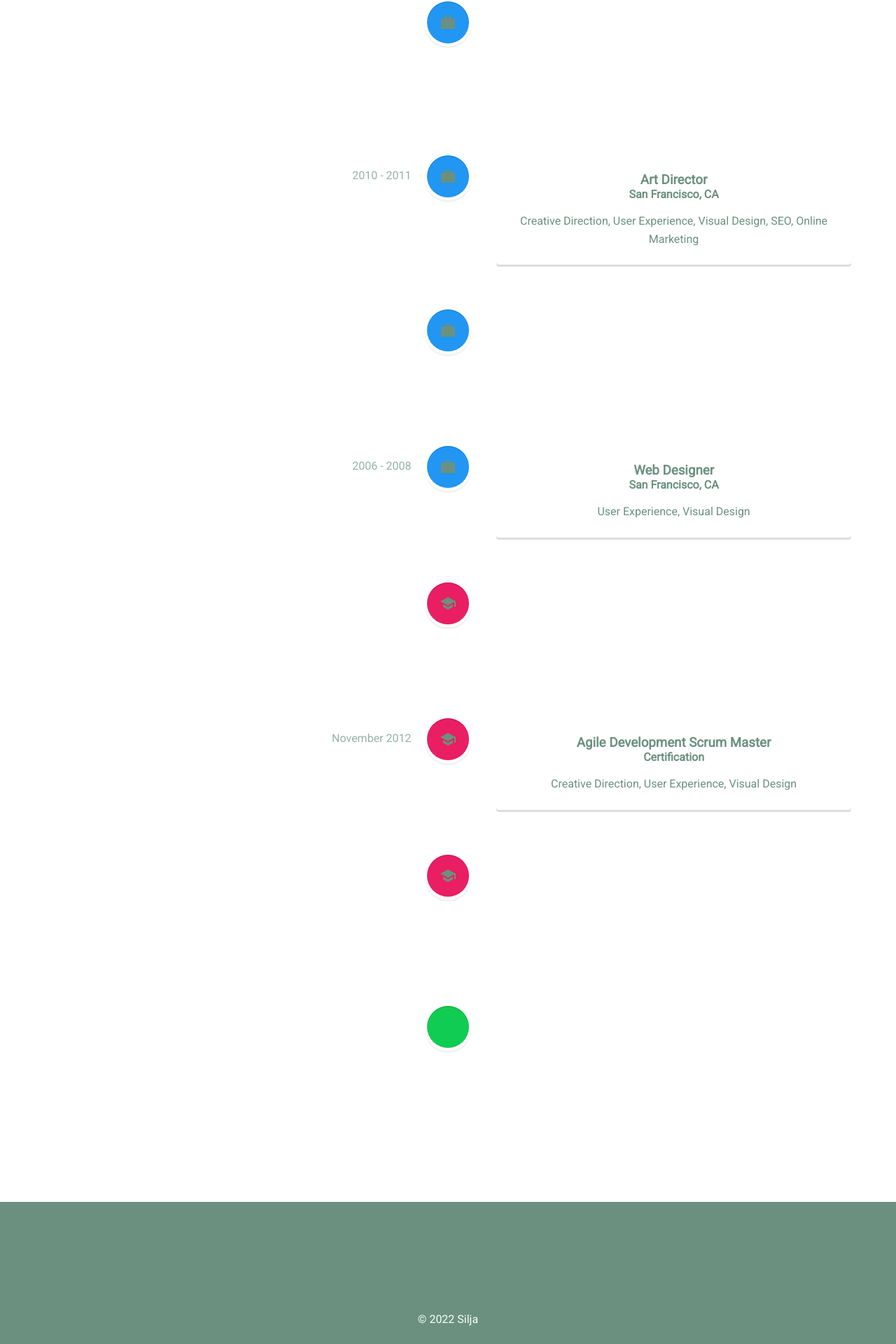
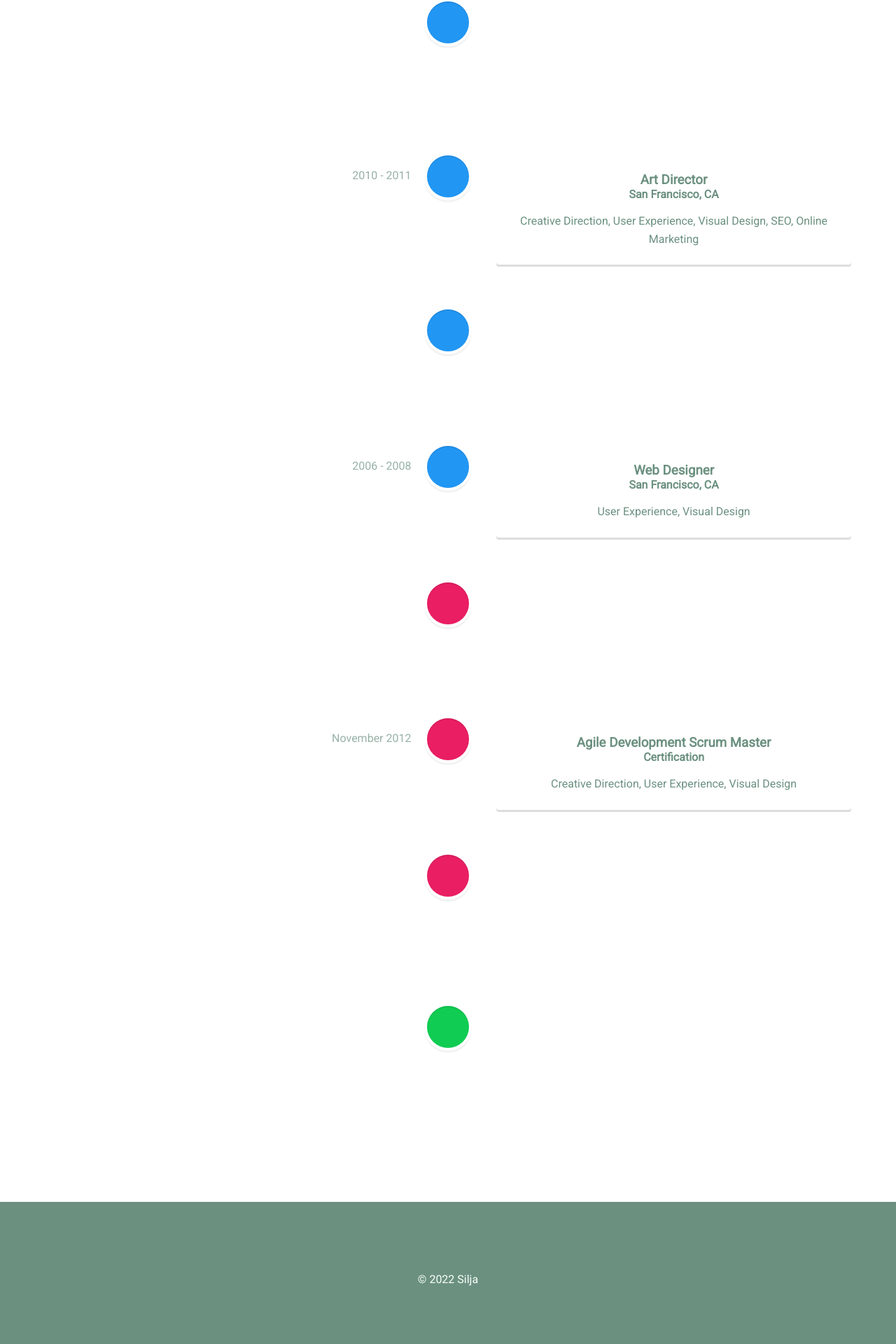
Before and after one commit to silsss/portfolioweb, a React (Create React App) app: page /experience in a window 1280 px wide. Shown: the part 111-2031 px from the top of the page at 70% size. Built offline with nearby package versions, Linux system fonts and the light colour scheme.

Commit message:
updated packages removced matu

```diff
--- a/package.json
+++ b/package.json
@@ -3,14 +3,16 @@
   "version": "0.1.0",
   "private": true,
   "dependencies": {
+    "@mui/icons-material": "^5.8.4",
     "@testing-library/jest-dom": "^5.16.4",
     "@testing-library/react": "^13.3.0",
     "@testing-library/user-event": "^14.2.0",
     "react": "^18.1.0",
     "react-dom": "^18.1.0",
     "react-router-dom": "^6.3.0",
-    "react-scripts": "^5.0.1",
+    "react-scripts": "^2.1.3",
     "react-vertical-timeline-component": "^3.5.2",
+    "source-map-resolve": "^0.6.0",
     "web-vitals": "^2.1.4"
   },
   "scripts": {
--- a/src/Pages/Experience.js
+++ b/src/Pages/Experience.js
@@ -1,8 +1,7 @@
 import React from 'react'
 import { VerticalTimeline, VerticalTimelineElement }  from 'react-vertical-timeline-component';
 import 'react-vertical-timeline-component/style.min.css';
-import SchoolIcon from '@material-ui/icons/School';
-import WorkIcon from '@material-ui/icons/Work'
+
 
 function Experience() {
   return (
@@ -14,7 +13,6 @@ function Experience() {
     contentArrowStyle={{ borderRight: '7px solid  rgb(33, 150, 243)' }}
     date="2011 - present"
     iconStyle={{ background: 'rgb(33, 150, 243)', color: '#fff' }}
-    icon={<WorkIcon />}
   >
     <h3 className="vertical-timeline-element-title">Creative Director</h3>
     <h4 className="vertical-timeline-element-subtitle">Miami, FL</h4>
@@ -26,7 +24,6 @@ function Experience() {
     className="vertical-timeline-element--work"
     date="2010 - 2011"
     iconStyle={{ background: 'rgb(33, 150, 243)', color: '#fff' }}
-    icon={<WorkIcon />}
   >
     <h3 className="vertical-timeline-element-title">Art Director</h3>
     <h4 className="vertical-timeline-element-subtitle">San Francisco, CA</h4>
@@ -38,7 +35,6 @@ function Experience() {
     className="vertical-timeline-element--work"
     date="2008 - 2010"
     iconStyle={{ background: 'rgb(33, 150, 243)', color: '#fff' }}
-    icon={<WorkIcon />}
   >
     <h3 className="vertical-timeline-element-title">Web Designer</h3>
     <h4 className="vertical-timeline-element-subtitle">Los Angeles, CA</h4>
@@ -50,7 +46,6 @@ function Experience() {
     className="vertical-timeline-element--work"
     date="2006 - 2008"
     iconStyle={{ background: 'rgb(33, 150, 243)', color: '#fff' }}
-    icon={<WorkIcon />}
   >
     <h3 className="vertical-timeline-element-title">Web Designer</h3>
     <h4 className="vertical-timeline-element-subtitle">San Francisco, CA</h4>
@@ -62,7 +57,6 @@ function Experience() {
     className="vertical-timeline-element--education"
     date="April 2013"
     iconStyle={{ background: 'rgb(233, 30, 99)', color: '#fff' }}
-    icon={<SchoolIcon />}
   >
     <h3 className="vertical-timeline-element-title">Content Marketing for Web, Mobile and Social Media</h3>
     <h4 className="vertical-timeline-element-subtitle">Online Course</h4>
@@ -74,7 +68,6 @@ function Experience() {
     className="vertical-timeline-element--education"
     date="November 2012"
     iconStyle={{ background: 'rgb(233, 30, 99)', color: '#fff' }}
-    icon={<SchoolIcon />}
   >
     <h3 className="vertical-timeline-element-title">Agile Development Scrum Master</h3>
     <h4 className="vertical-timeline-element-subtitle">Certification</h4>
@@ -86,7 +79,6 @@ function Experience() {
     className="vertical-timeline-element--education"
     date="2002 - 2006"
     iconStyle={{ background: 'rgb(233, 30, 99)', color: '#fff' }}
-    icon={<SchoolIcon />}
   >
     <h3 className="vertical-timeline-element-title">Bachelor of Science in Interactive Digital Media Visual Imaging</h3>
     <h4 className="vertical-timeline-element-subtitle">Bachelor Degree</h4>
--- a/src/Pages/Home.js
+++ b/src/Pages/Home.js
@@ -1,7 +1,4 @@
 import React from "react";
-import LinkedInIcon from "@material-ui/icons/LinkedIn";
-import EmailIcon from "@material-ui/icons/Email";
-import GithubIcon from "@material-ui/icons/GitHub";
 import "../styles/Home.css";
 
 function Home() {
@@ -11,9 +8,6 @@ function Home() {
         <h2> Hi, My Name is Silja</h2>
         <div className="prompt">
           <p>A self-taught front-end developer with a passion for learning</p>
-          <LinkedInIcon />
-          <EmailIcon />
-          <GithubIcon />
         </div>
       </div>
       <div className="skills">
--- a/src/Pages/ProjectDisplay.js
+++ b/src/Pages/ProjectDisplay.js
@@ -1,7 +1,6 @@
 import React from "react";
 import { useParams } from "react-router-dom";
 import { ProjectList } from "../helpers/ProjectList";
-import GitHubIcon from "@material-ui/icons/GitHub";
 import "../styles/ProjectDisplay.css";
 
 function ProjectDisplay() {
@@ -14,7 +13,6 @@ function ProjectDisplay() {
       <p>
         <b>Skills:</b> {project.skills}
       </p>
-      <GitHubIcon />
     </div>
   );
 }
--- a/src/components/footer.js
+++ b/src/components/footer.js
@@ -1,6 +1,4 @@
 import React from 'react'
-import LinkedInIcon from '@material-ui/icons/LinkedIn'
-import { GitHub } from '@material-ui/icons';
 import '../styles/footer.css'
 
 
@@ -8,8 +6,6 @@ function Footer() {
   return (
     <div className='footer'>
         <div className='socialMedia'>
-            <LinkedInIcon />
-            <GitHub />
         </div>
         <p>&copy; 2022 Silja</p>
     </div>
--- a/src/components/navbar.js
+++ b/src/components/navbar.js
@@ -1,7 +1,6 @@
 import React, { useEffect, useState } from "react";
 import { Link, useLocation } from "react-router-dom";
 import "../styles/Navbar.css";
-import ReorderIcon from "@material-ui/icons/Reorder";
 
 function Navbar() {
   const [expandNavbar, setExpandNavbar] = useState(false);
@@ -20,7 +19,6 @@ function Navbar() {
             setExpandNavbar((prev) => !prev);
           }}
         >
-          <ReorderIcon />
         </button>
       </div>
       <div className="links">
```
Also changed, not shown: 2 other files (tests, documents, lock files or other folders).
